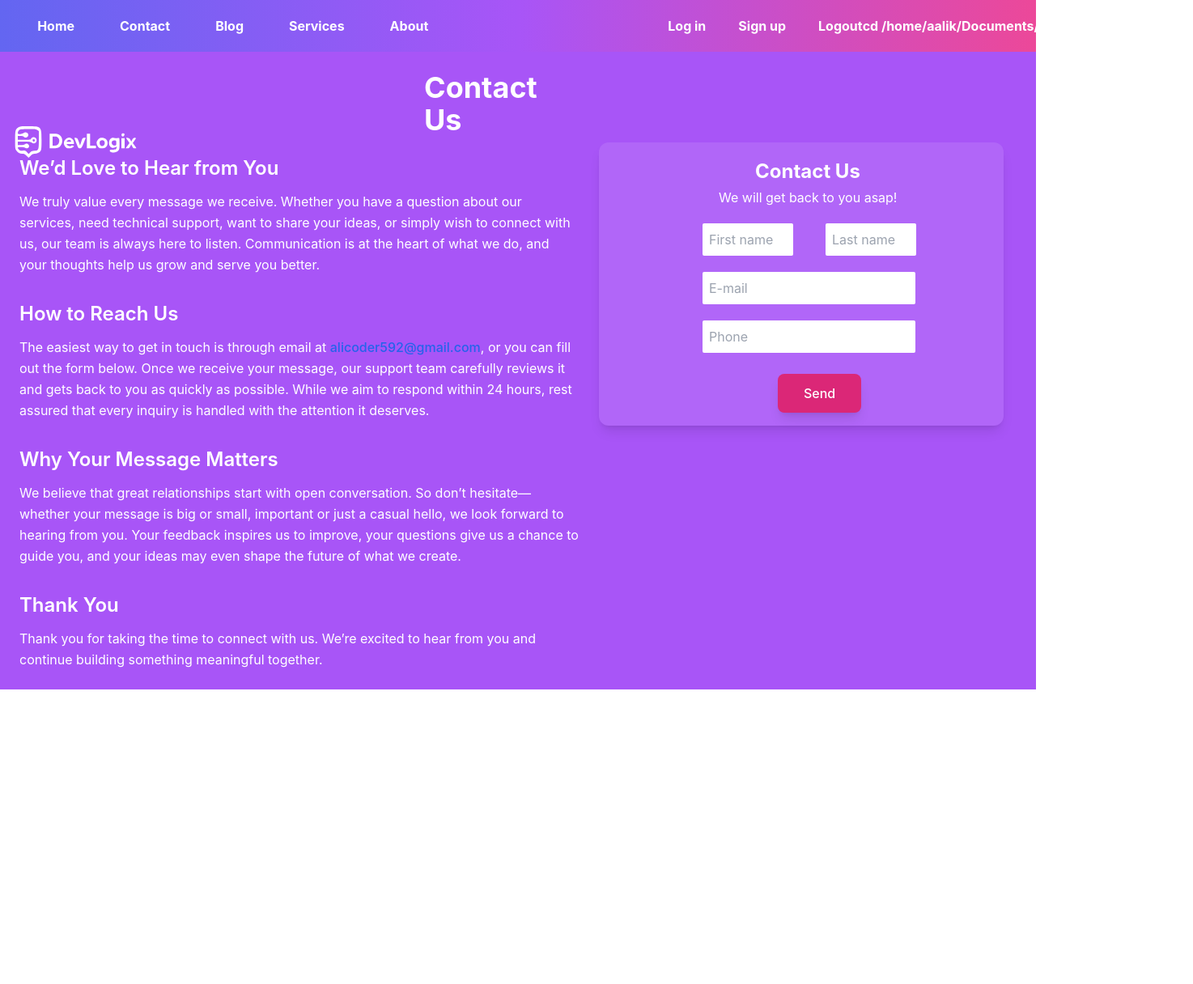
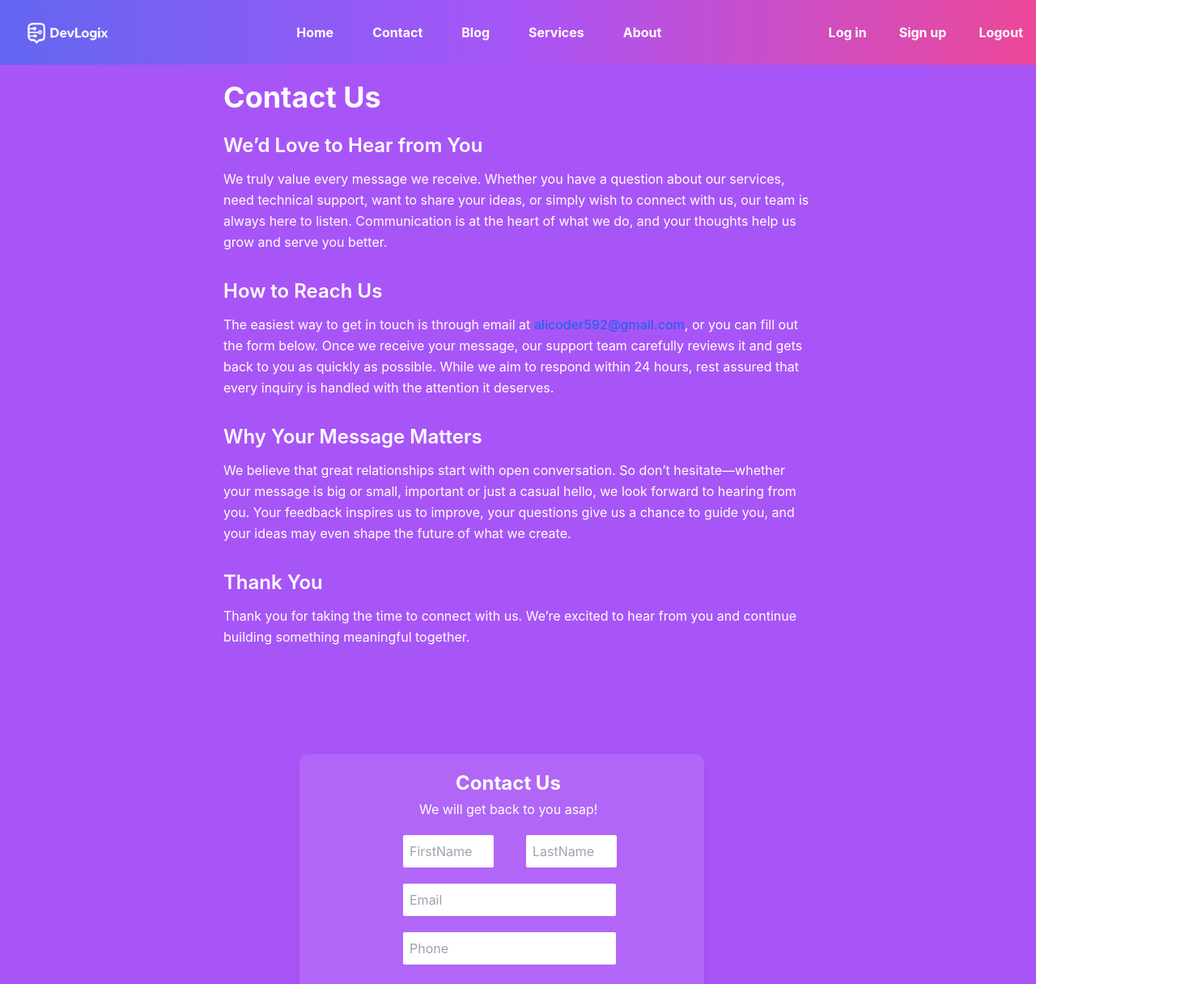
Before and after one commit to Alihaider592/my-tailwind-app, a React (Create React App) app: page /Contact in a window 1280 px wide. Shown: the top 1216 px of the page at 81% size, 1474 px wide, since content can reach past the window. Before the commit the page ends 852 px from the top, so only its background shows below. Built offline with nearby package versions, Linux system fonts and the light colour scheme.

Commit message:
response added

```diff
--- a/src/App.js
+++ b/src/App.js
@@ -1,7 +1,7 @@
 import "./App.css"
 import Services from "./components/Services"
 
-import {ReactComponent as Mylogo} from"./components/logo.svg"
+// import {ReactComponent as Mylogo} from"./components/logo.svg"
 import Home from "./components/Home"
 import About from "./components/About"
 import Contact from "./components/Contact"
@@ -50,7 +50,8 @@ function App() {
       return(
           <>
         <RouterProvider router={router}/>
-        <Mylogo className='absolute bottom-[580px] invert'/>
+        {/* <Mylogo className='absolute pb-3 sm:top-0 invert'/> */}
+
         </>
     )
 }
--- a/src/components/Blog.jsx
+++ b/src/components/Blog.jsx
@@ -104,10 +104,27 @@ const cards = [
     }
     return (
       <div className=' bg-purple-500'>
-        <div className=' text-7xl absolute z-10 top-36 left-[550px] text-gray-300 font-bold '>Blog</div>
-        <div className=' text-lg absolute z-10 text-gray-100 top-60 font-bold  left-64 '>Remember, the best way to learn coding is by building projects. Start small,stay consistent, and</div>
-        <div className=' absolute z-10 text-lg text-gray-100 left-[530px] font-bold top-[270px]'>  you’ll improve every day.</div>
-        <img className='h-96  w-full relative opacity-70 shadow-purple shadow-sm' src="img2.png" />
+        <div className="relative w-full">
+  {/* Image */}
+  <img
+    className="h-96 w-full object-cover opacity-70 shadow-purple shadow-sm"
+    src="img2.png"
+    alt="Blog background"
+  />
+
+  {/* Heading */}
+  <div className="absolute inset-0 flex flex-col items-center justify-center text-center px-4">
+    <h1 className="text-4xl sm:text-7xl text-gray-300 font-bold z-10">Blog</h1>
+    <p className="text-base sm:text-lg text-gray-100 font-bold mt-4 z-10">
+      Remember, the best way to learn coding is by building projects. Start
+      small, stay consistent, and
+    </p>
+    <p className="text-base sm:text-lg text-gray-100 font-bold mt-2 z-10">
+      you’ll improve every day.
+    </p>
+  </div>
+</div>
+
         <Category/>
         <div className='flex flex-wrap'>
           {cards.map((cards,index)=>(
@@ -118,7 +135,7 @@ const cards = [
         description = "Clean healthcare website. Main page helps users find doctors and book appointments. A separate section shows testimonials and a contact form for business. It uses a calm, professional color scheme."
         height ='470px'
         width = '350px'
-        className = ''
+        className = 'flex '
             />
 
           ))}
--- a/src/components/Card.jsx
+++ b/src/components/Card.jsx
@@ -13,7 +13,7 @@ const Section = ({
     className={`font-bold,${image},${title},${description},${height},${width},${className}
     // `}
     >
-             <div className='m-10 h-[470px] hover:scale-105 w-[350px] p-2 rounded-3xl bg-white'>
+             <div className='m-10 h-[470px] hover:scale-105 w-[350px] p-2  rounded-3xl bg-white'>
             <img className=' rounded-3xl h-52 w-96' src={image} alt="" />
             <div className='font-bold m-3 '>{title}</div>
             <div className='ml-3 text-gray-400'>{description}</div>
--- a/src/components/Contact.jsx
+++ b/src/components/Contact.jsx
@@ -1,10 +1,11 @@
 import React from 'react'
+import Contactusform from './Contactusform';
 import { Link } from 'react-router-dom'
 export default function Contact() {
   return (
-    <div className=' flex  bg-purple-500'>
-    <div className="max-w-3xl  mx- p-6">
-      <h1 className="text-4xl font-bold text-white ml-[500px] mb-6">Contact Us</h1>
+    <div className=' flex  bg-purple-500 sm:flex-wrap sm:justify-center sm:pb-5'>
+    <div className="max-w-3xl  mx- p-6 sm:p-5">
+      <h1 className="text-4xl font-bold text-white ml-[500px] sm:ml-0 mb-6 ">Contact Us</h1>
 
       <section className="mb-8">
         <h2 className="text-2xl font-semibold text-white mb-3">
@@ -50,19 +51,7 @@ export default function Contact() {
         </p>
       </section>
     </div>
-    <section>
-      <div className='h-[350px] w-[500px] mt-28 mr-10  pl-32 bg-white bg-opacity-10 rounded-xl shadow-lg '>
-        <h1 className='text-white text-2xl font-bold pt-5 pl-[65px] '>Contact Us</h1>
-        <p className='text-white mt-1 m-5'>We will get back to you asap!</p>
-        <form action="post">
-          <input className='p-2 w-28 rounded-sm border-1 border-gray-400' type="text" id='first name' placeholder='First name'/>
-          <input className='p-2 w-28 rounded-sm border-1 border-gray-400 ml-10' type="text" id='first name' placeholder='Last name'/>
-          <input className='p-2 block mt-5 w-[263px] rounded-sm border-1 border-gray-400' type="text" id='gmail' placeholder='E-mail ' />
-           <input className='p-2  mt-5 w-[263px] rounded-sm border-1 border-gray-400' type="text" id='Phone' placeholder='Phone ' />
-        <button class="px-8 py-3 bg-pink-600 hover:bg-pink-700 top-[70px] right-[170px]  rounded-lg text-white relative font-medium shadow-lg">Send</button>
-        </form>
-      </div>
-    </section>
+    <Contactusform/>
     <div>
   </div>
     </div>
--- /dev/null
+++ b/src/components/Contactusform.jsx
@@ -0,0 +1,87 @@
+import React from 'react'
+import { useState } from 'react';
+import "react-toastify/dist/ReactToastify.css";
+import { toast,ToastContainer } from 'react-toastify';
+import { useNavigate } from 'react-router-dom';
+
+const Contactusform = () => {
+   const [formData, setFormData] = useState({
+      FirstName: "",
+      LastName:"",
+      Email: "",
+      Password: "",
+    });
+    const navigate = useNavigate();
+
+    const handleChange = (e) => {
+      const { id, value } = e.target;
+      setFormData((prev) => ({ ...prev, [id]: value }));
+    };
+
+    const handleSubmit = (e) => {
+      e.preventDefault();
+
+      const users = JSON.parse(localStorage.getItem("users")) || [];
+
+      users?.push(formData);
+
+
+      localStorage.setItem("users", JSON.stringify(users));
+
+      setFormData({ FirstName: "", LastName:"", Email: "", PhoneNumber: "" });
+
+      // alert("User saved!");
+      toast.success("We will contact you soon")
+      setTimeout(()=>{
+        navigate('/')
+      },3000)
+    };
+  return (
+    <div>
+      <section>
+      <div className='h-[350px] w-[500px] mt-28 mr-10  pl-32 bg-white bg-opacity-10 rounded-xl shadow-lg '>
+        <h1 className='text-white text-2xl font-bold pt-5 pl-[65px] '>Contact Us</h1>
+        <p className='text-white mt-1 m-5'>We will get back to you asap!</p>
+        <form onSubmit={handleSubmit} action="post">
+          <input className='p-2 w-28 rounded-sm border-1 border-gray-400'
+           type="FirstName"
+            id='FirstName'
+             placeholder='FirstName'
+              value={formData.FirstName}
+            onChange={handleChange}
+            required
+             />
+          <input className='p-2 w-28 rounded-sm border-1 border-gray-400 ml-10'
+           type="LastName"
+            id='LastName'
+             placeholder='LastName'
+              value={formData.LastName}
+            onChange={handleChange}
+            required
+             />
+          <input className='p-2 block mt-5 w-[263px] rounded-sm border-1 border-gray-400'
+          type="Email"
+           id='Email'
+            placeholder='Email '
+             value={formData.Email}
+            onChange={handleChange}
+            required
+             />
+           <input className='p-2  mt-5 w-[263px] rounded-sm border-1 border-gray-400'
+            type="text"
+             id='Phone'
+              placeholder='Phone '
+               value={formData.PhoneNumber}
+            onChange={handleChange}
+            required
+              />
+        <button class="px-8 py-3 bg-pink-600 hover:bg-pink-700 top-[70px] right-[170px]  rounded-lg text-white relative font-medium shadow-lg">Send</button>
+        </form>
+      </div>
+                   <ToastContainer position="top-center" autoClose="3000" />
+    </section>
+    </div>
+  )
+}
+
+export default Contactusform
--- a/src/components/Learnmore.jsx
+++ b/src/components/Learnmore.jsx
@@ -1,9 +1,12 @@
 import React from 'react'
+import { useNavigate } from 'react-router-dom'
 
 const Learnmore = () => {
+  const navigate = useNavigate();
+  navigate('About/')
   return (
     <div>
-      i am your learn more
+      i am your learnmore
     </div>
   )
 }
--- a/src/components/Navbar.jsx
+++ b/src/components/Navbar.jsx
@@ -2,27 +2,65 @@ import React from 'react'
 import { Link } from 'react-router-dom'
 import { handleLogout } from './Logout'
 import { useNavigate } from "react-router-dom";
+
 const Navbar = ({ user, onLogout }) => {
-    const navigate = useNavigate();
+  const navigate = useNavigate();
+
   return (
     <div>
+      <nav className="flex flex-wrap items-center justify-between
+        text-white font-bold
+        bg-gradient-to-r from-indigo-500 via-purple-500 to-pink-500
+        p-4">
 
-      <nav className='flex text-white  list-none space-x-14 font-bold h-12  p-8 justify-center items-center bg-gradient-to-r from-indigo-500 via-purple-500 to-pink-500 '>
-        <Link  to="/"><li className='hover:text-yellow-300 hover:underline active:text-red-500'>Home</li></Link>
-        <Link  to="/Contact"><li className='hover:text-yellow-300 hover:underline active:text-red-500'>Contact</li></Link>
-        <Link  to="/Blog"><li className='hover:text-yellow-300 hover:underline active:text-red-500'>Blog</li></Link>
-        {/* <img className='static' src="imgback.png" /> */}
-        <Link  to="/Services"><li className='hover:text-yellow-300 hover:underline active:text-red-500'>Services</li></Link>
-        <Link  to="/About"><li className='hover:text-yellow-300 hover:underline active:text-red-500'>About</li></Link>
-        <div className='flex space-x-10 relative left-60 '>
-        <Link  to="/Login"><li className='hover:text-yellow-300 hover:underline active:text-red-500'>Log in</li></Link>
-        <Link  to="/Signup"><li className='hover:text-yellow-300 hover:underline active:text-red-500'>Sign up</li></Link>
-         <button onClick={() => handleLogout(null, navigate)}>Logout</button>cd /home/aalik/Documents/GitHub/my-tailwind-app
+        {/* Logo Section */}
+        <div className="flex items-center text-xl font-extrabold">
+          <img
+            src="/logo.svg"   // ✅ public folder path
+            alt="Logo"
+            className="h-12 w-auto invert"
+          />
+        </div>
 
+        {/* Main Nav Links */}
+        <ul className="
+          flex
+          justify-center
+          gap-4
+          sm:gap-6  sm:text-md
+          md:gap-10
+          lg:gap-12 lg:justify-end
+
+        ">
+          <li><Link to="/" className="hover:text-yellow-300 hover:underline active:text-red-500">Home</Link></li>
+          <li><Link to="/Contact" className="hover:text-yellow-300 hover:underline active:text-red-500">Contact</Link></li>
+          <li><Link to="/Blog" className="hover:text-yellow-300 hover:underline active:text-red-500">Blog</Link></li>
+          <li><Link to="/Services" className="hover:text-yellow-300 hover:underline active:text-red-500">Services</Link></li>
+          <li><Link to="/About" className="hover:text-yellow-300 hover:underline active:text-red-500">About</Link></li>
+        </ul>
+
+        {/* Auth Buttons */}
+        <div className="
+          flex
+          justify-center
+          gap-4
+          sm:gap-6 sm:text-md
+          md:gap-8
+          lg:gap-10
+          list-none
+        ">
+          <li><Link to="/Login" className="hover:text-yellow-300 hover:underline active:text-red-500">Log in</Link></li>
+          <li><Link to="/Signup" className="hover:text-yellow-300 hover:underline active:text-red-500">Sign up</Link></li>
+          <button
+            className="hover:text-yellow-300 hover:underline active:text-red-500"
+            onClick={() => handleLogout(null, navigate)}
+          >
+            Logout
+          </button>
         </div>
-        {/* <Link  to="/Learnmore"><li className='absolute  text-2xl left-[550px] top-80'>Learn more <span>→</span></li></Link> */}            </nav>
-
+      </nav>
     </div>
   )
 }
+
 export default Navbar
--- a/src/components/Services.jsx
+++ b/src/components/Services.jsx
@@ -86,7 +86,7 @@ const Services = () => {
     buttonColor: 'bg-red-500',
   }
   return (
-    <div className='bg-purple-500 '>
+    <div className='bg-purple-500  '>
       {/* main text */}
         <main className="container mx-auto px-6 md:px-12 py-16">
         <div className="text-center mb-12">
--- a/src/components/Signup.jsx
+++ b/src/components/Signup.jsx
@@ -35,7 +35,7 @@ const Signup = () => {
     toast.success("you have signup successfully")
     setTimeout(()=>{
       navigate('/Login')
-    },1500)
+    },3000)
   };
 
   return (
```
Also changed, not shown: src/components/Home.jsx (+19 -15 lines), src/components/Login.jsx (+14 -3 lines), src/components/Logout.jsx (+7 -1 lines), public/logo.svg (added), src/components/logo.svg (deleted).
